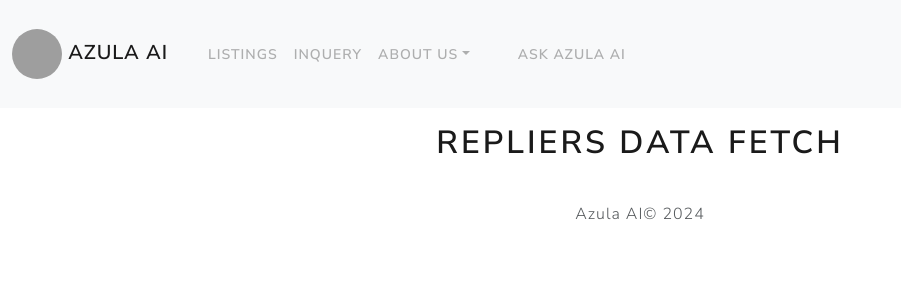
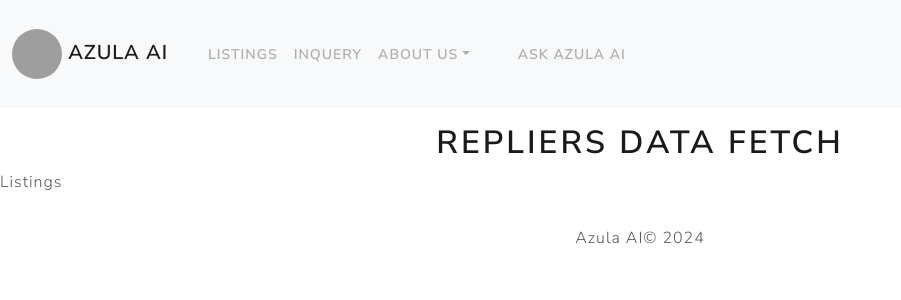
Before and after one commit to ChrisTian206/AI_RS, a React (Vite) app in the folder client/: page /listing in a window 1280 px wide. Shown: the top 300 px of the page, without its empty margins (0-901 px from the left). Built offline with nearby package versions, Linux system fonts and the light colour scheme; no server answers; grey boxes are pictures that could not be loaded.

Commit message:
moved listings here

```diff
--- a/client/src/pages/ListingPage.jsx
+++ b/client/src/pages/ListingPage.jsx
@@ -1,9 +1,12 @@
 import React from 'react'
+import Listing from '../components/Listing'
 
 function ListingPage() {
     return (
         <>
             <h1 style={{ textAlign: 'center' }}>Repliers Data Fetch</h1>
+
+            <Listing />
         </>
     )
 }
```
